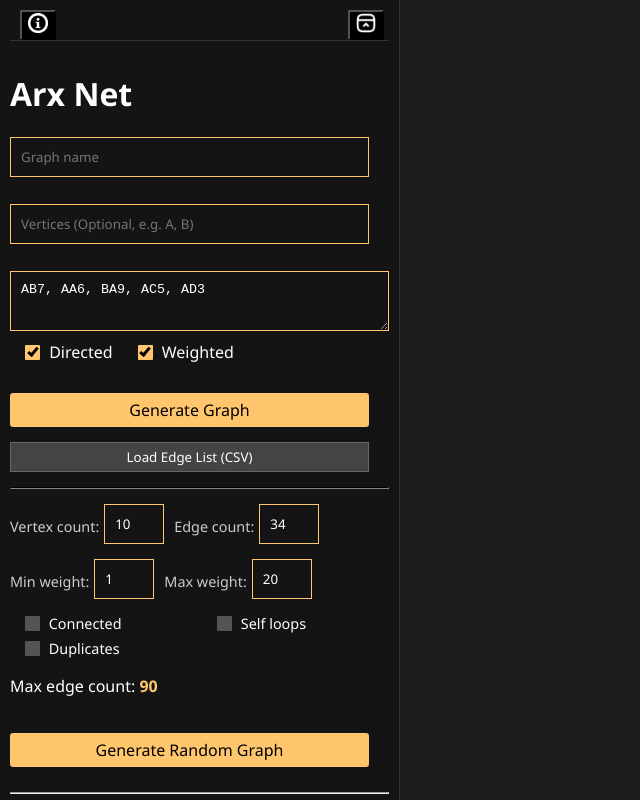
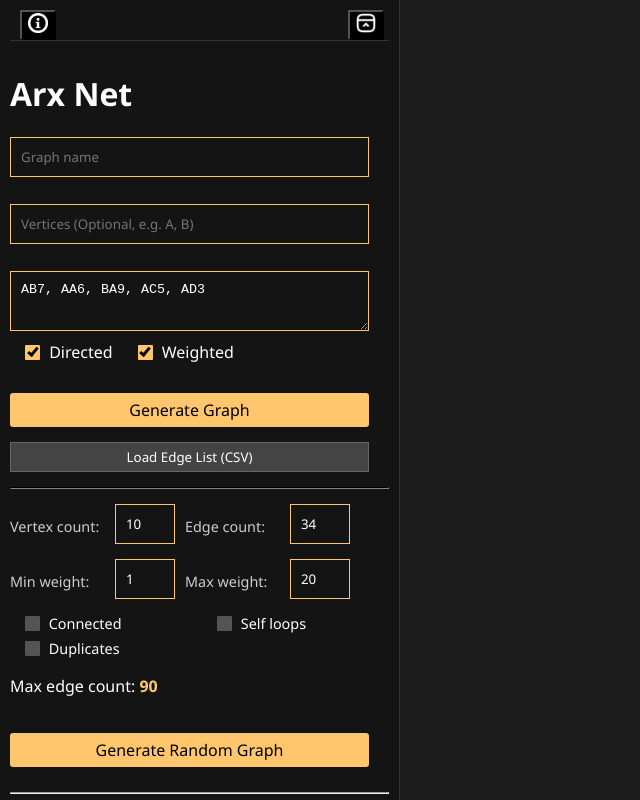
Before and after one commit to Dwarakesh-V/arx-net, a React (Vite) app: page / in a window 1280 px wide. Shown: the whole page, without its empty margins (0-640 px from the left). Built offline with nearby package versions, Linux system fonts and the light colour scheme.

Commit message:
Fix: Align random graph inputs and restrict edgelist textarea resize

```diff
--- a/src/components/GraphGenerator.tsx
+++ b/src/components/GraphGenerator.tsx
@@ -158,14 +158,15 @@
           value={edgesInput}
           onChange={(e) => setEdgesInput(e.target.value)}
           style={{
-            width: '100%',
+            width: 'calc(100% - 20px)',
             height: '60px',
             fontFamily: 'monospace',
             marginBottom: '5px',
             background: 'none',
             border: '1.5px solid var(--accent)',
             color: 'var(--text-primary)',
-            padding: '10px'
+            padding: '10px',
+            resize: 'vertical'
           }}
         /> <br />
 
--- a/src/index.css
+++ b/src/index.css
@@ -206,6 +206,8 @@
 }
 
 .input-row label {
+    display: inline-block;
+    width: 100px;
     margin-right: 5px;
     font-size: 0.9em;
     color: #ccc;
```
